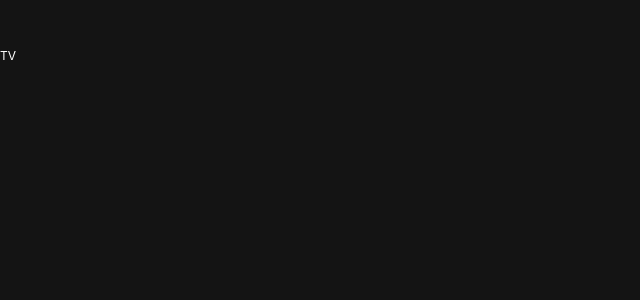
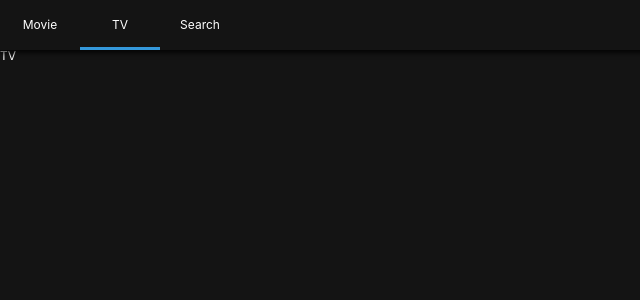
Before and after one commit to hongjunjeong95/Nomflix-v2, a React (Create React App) app: page /tv in a window 1280 px wide. Shown: the top 300 px of the page, without its empty margins (0-640 px from the left). Built offline with nearby package versions, Linux system fonts and the light colour scheme.

Commit message:
Create header

```diff
--- /dev/null
+++ b/src/Components/Header.js
@@ -0,0 +1,49 @@
+import { Link, withRouter } from "react-router-dom";
+import styled from "styled-components";
+
+const Header = styled.header`
+  position: fixed;
+  top: 0;
+  left: 0;
+  height: 50px;
+  width: 100%;
+  background-color: rgba(20, 20, 20, 0.8);
+  z-index: 10;
+  box-shadow: 0px 1px 5px 2px rgba(0, 0, 0, 0.8);
+`;
+
+const List = styled.ul`
+  display: flex;
+`;
+
+const Item = styled.li`
+  width: 80px;
+  height: 50px;
+  text-align: center;
+  border-bottom: 3px solid
+    ${(props) => (props.current ? "#3498db" : "transparent")};
+  transition: border-bottom 0.5s ease-in-out;
+`;
+
+const SLink = styled(Link)`
+  height: 50px;
+  display: flex;
+  align-items: center;
+  justify-content: center;
+`;
+
+export default withRouter(({ location: { pathname } }) => (
+  <Header>
+    <List>
+      <Item current={pathname === "/"}>
+        <SLink to="/">Movie</SLink>
+      </Item>
+      <Item current={pathname === "/tv"}>
+        <SLink to="/tv">TV</SLink>
+      </Item>
+      <Item current={pathname === "/search"}>
+        <SLink to="/search">Search</SLink>
+      </Item>
+    </List>
+  </Header>
+));
--- a/src/Components/Router.js
+++ b/src/Components/Router.js
@@ -8,9 +8,12 @@ import Movie from "Routes/Movie";
 import Search from "Routes/Search";
 import TV from "Routes/TV";
 import Detail from "Routes/Detail";
+import Header from "./Header";
 
 export default () => (
   <Router>
+    <>
+      <Header />
       <Switch>
         <Route exact path="/" component={Movie} />
         <Route exact path="/tv" component={TV} />
@@ -19,5 +22,6 @@ export default () => (
         <Route exact path="/tv/:id" component={Detail} />
         <Redirect from="*" to="/"></Redirect>
       </Switch>
+    </>
   </Router>
 );
```
Lines whose indentation alone changed are shown as unchanged.
